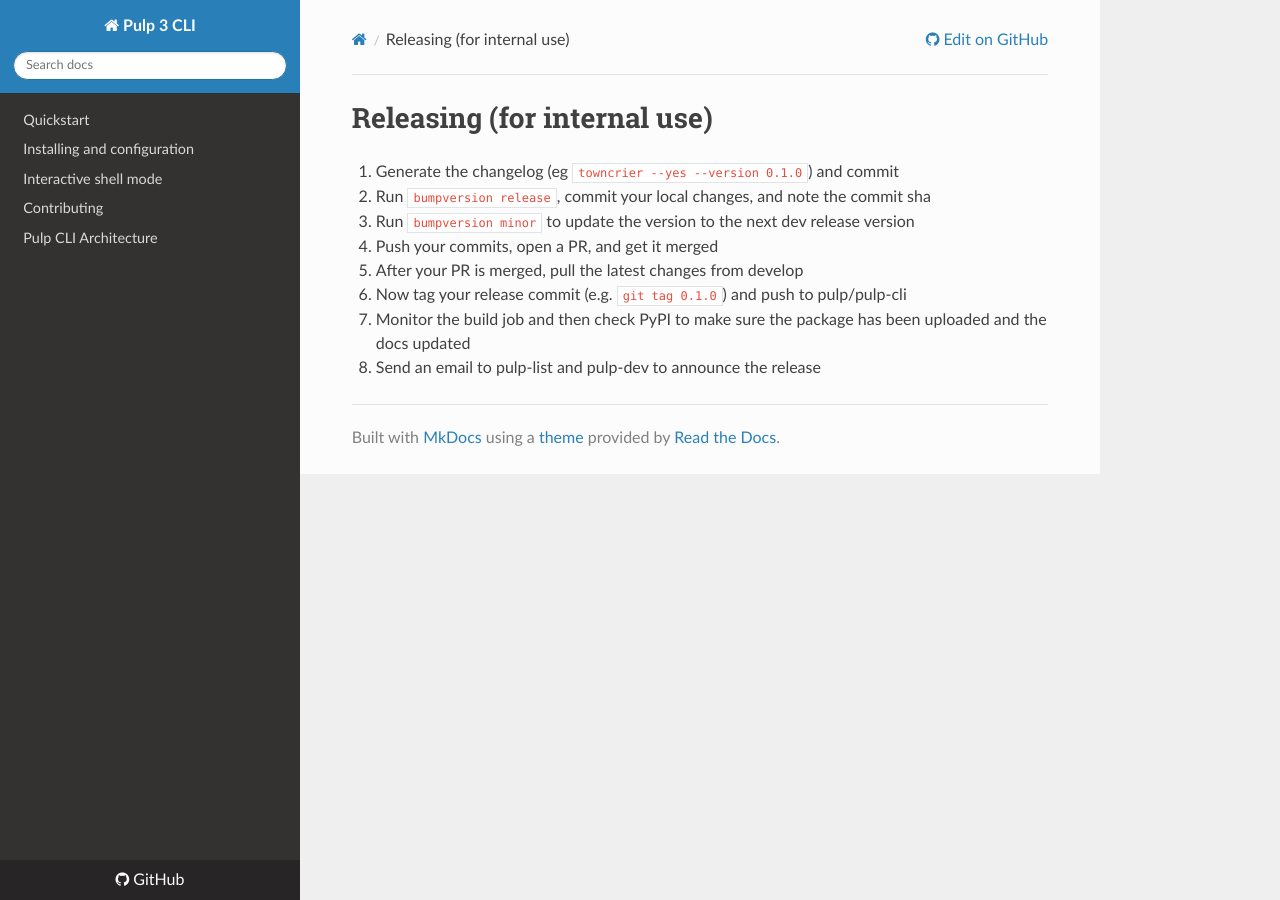
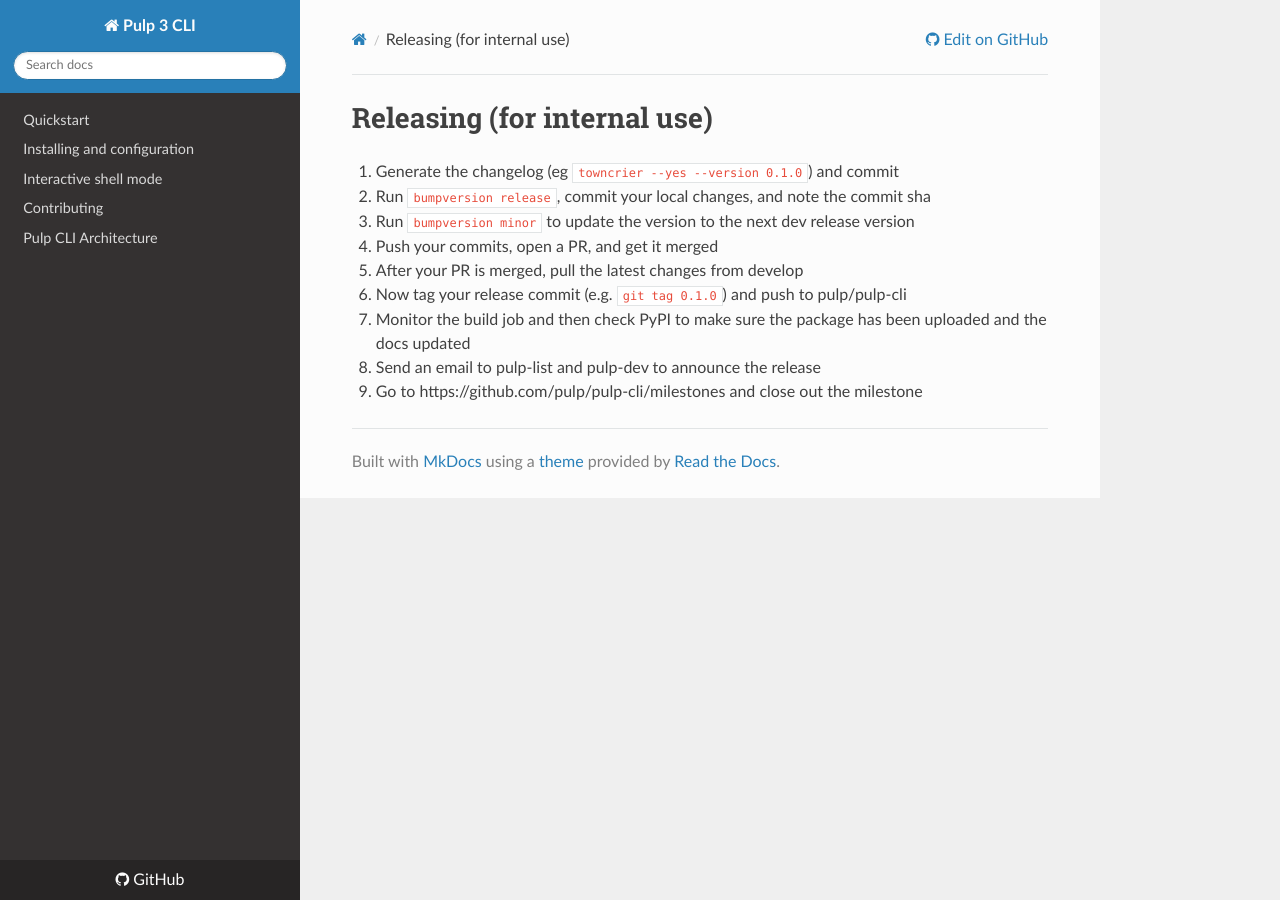
Before and after one commit to pulp/pulp-cli, an MkDocs documentation site: the page built from docs/releasing.md, in a window 1280 px wide. Built offline with MkDocs 1.6.1, drawn with Linux system fonts in a browser that asks for light colours; nearby versions of some CDN libraries.

Commit message:
Adding step to close out milestone to release doc
[noissue]

```diff
--- a/docs/releasing.md
+++ b/docs/releasing.md
@@ -8,3 +8,4 @@
 1. Now tag your release commit (e.g. `git tag 0.1.0`) and push to pulp/pulp-cli
 1. Monitor the build job and then check PyPI to make sure the package has been uploaded and the docs updated
 1. Send an email to pulp-list and pulp-dev to announce the release
+1. Go to https://github.com/pulp/pulp-cli/milestones and close out the milestone
```
